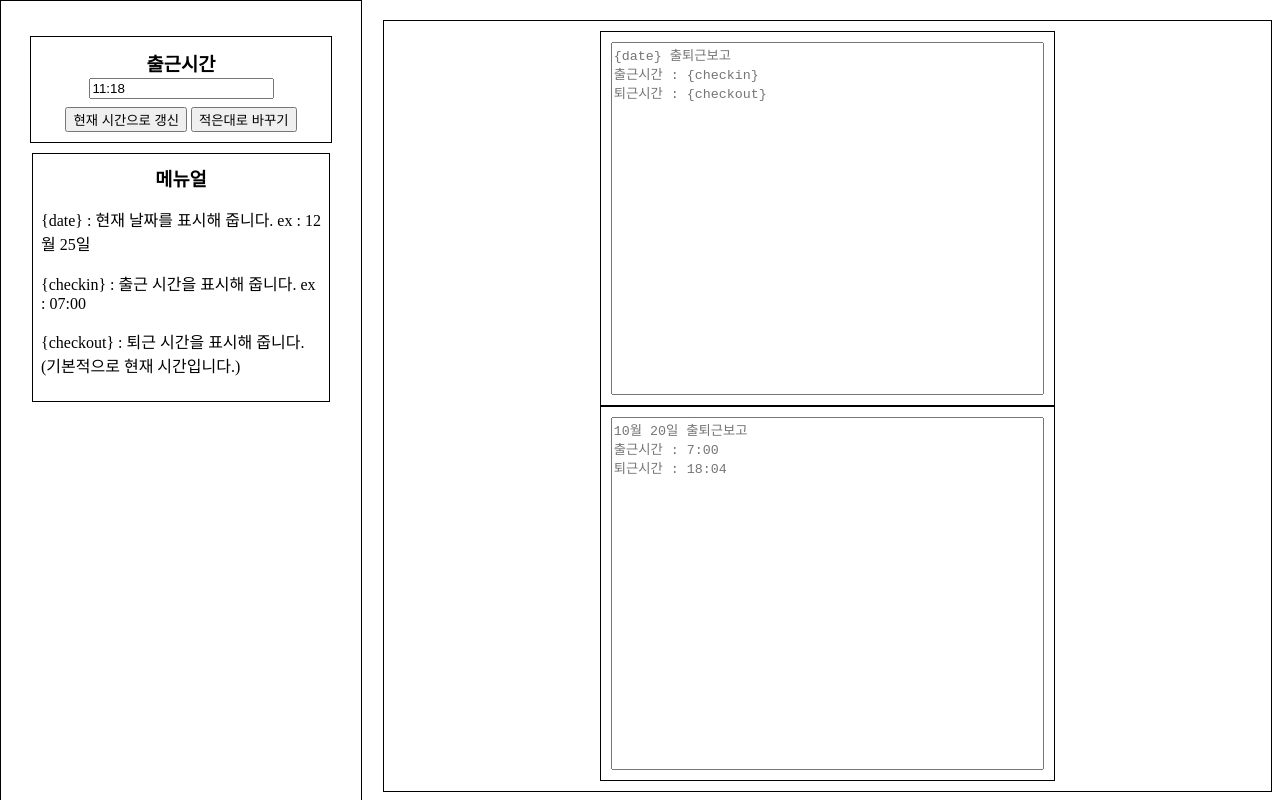
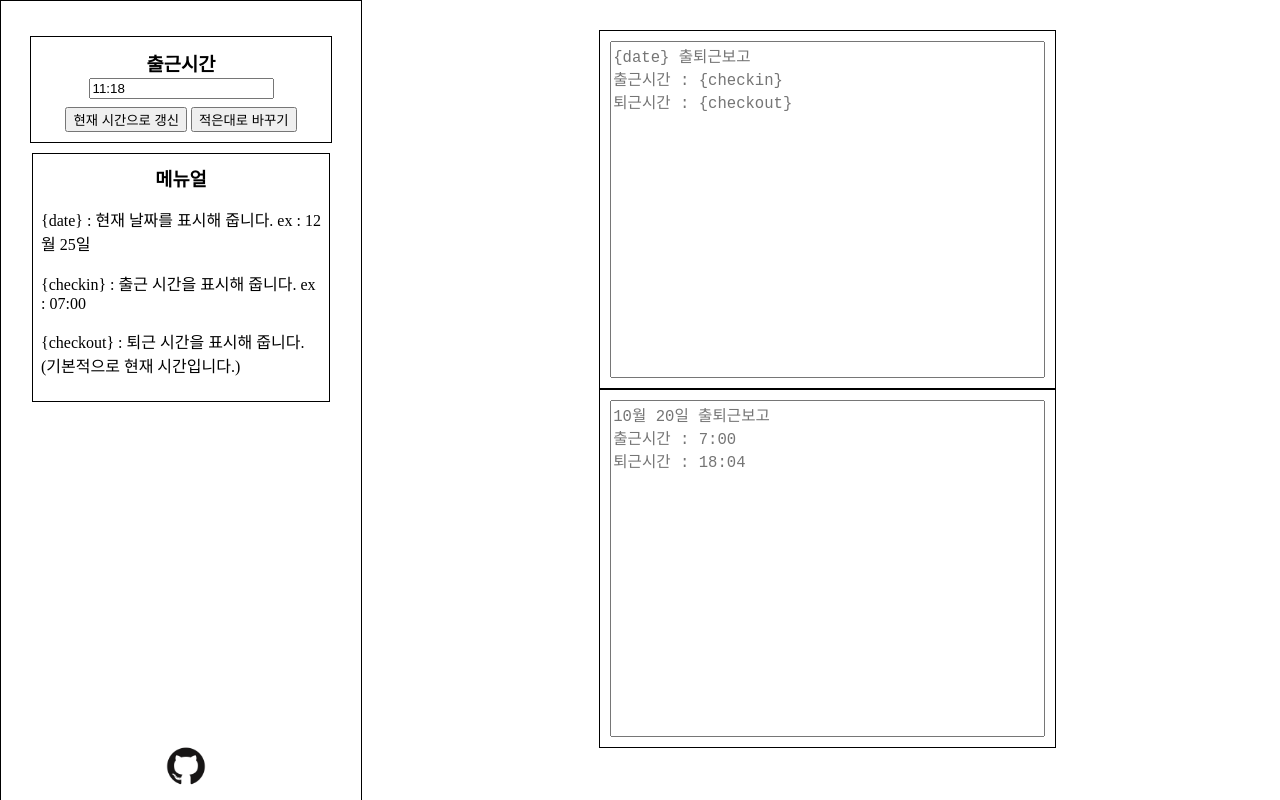
Before and after one commit to Roharui/Commute, a website: page public/index.html in a window 1280 px wide. Drawn offline with nearby package versions, Linux system fonts and the light colour scheme.

Commit message:
깃헙 로고 추가

```diff
--- a/public/index.html
+++ b/public/index.html
@@ -25,6 +25,12 @@
                 <p>{checkout} : 퇴근 시간을 표시해 줍니다. (기본적으로 현재 시간입니다.)</p>
 
             </div>
+
+            <div class="footer">
+                <a href="https://github.com/Roharui/commute">
+                    <img src="imgs/GitHub-Mark.png" width="50" height="50">
+                </a>
+            </div>
         </div>
         <div class="content">
 
--- a/public/style.css
+++ b/public/style.css
@@ -8,7 +8,7 @@ body {
     margin: 0 auto;
     margin-top: 20px;
     padding: 10px;
-    border: 1px solid black;
+
 }
 
 .search {
@@ -72,12 +72,22 @@ body {
     text-align: center;
 }
 
+.footer {
+    position: absolute;
+    bottom : 20;
+    width: 100%;
+    text-align: center;
+
+}
+
 /* 태그 전용 */
 
 textarea {
     width: 100%;
-    height: 45%;
+    height: 43%;
     resize: none;
+
+    font-size: larger;
 }
 
 h3 {
```
Also changed, not shown: public/imgs/GitHub-Mark.png (added).
